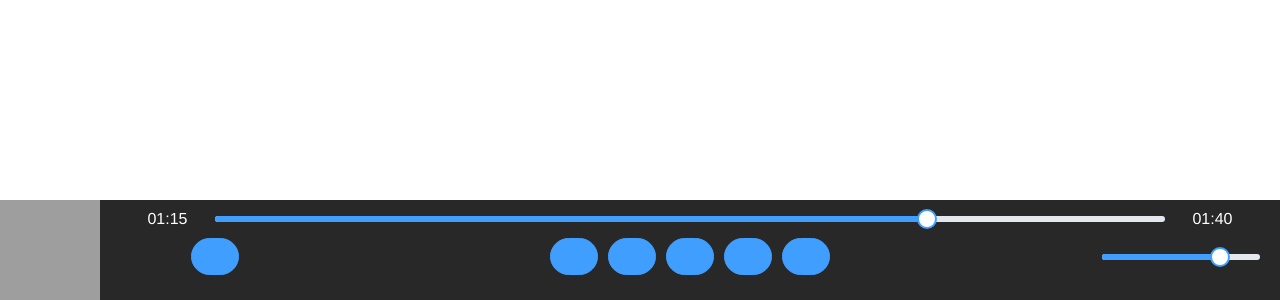
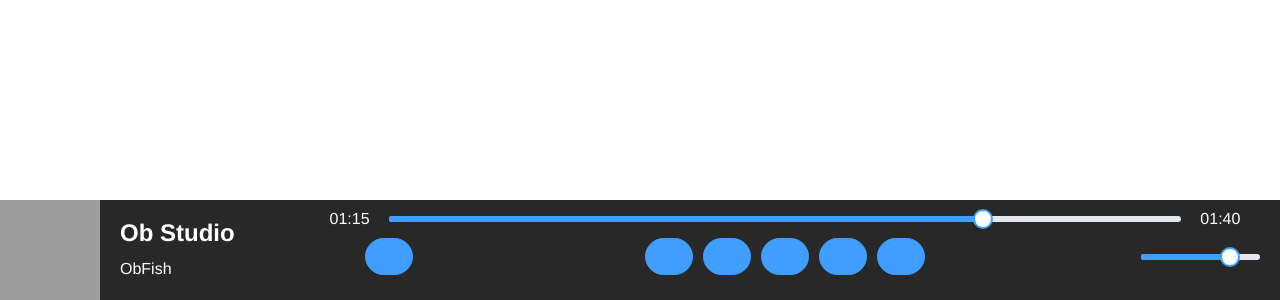
Before and after one commit to obstudio/ThuliumMusic-JS, a Vue app: page / in a window 1280 px wide. Shown: the part 500-800 px from the top of the page. Built offline with nearby package versions, Linux system fonts and the light colour scheme; grey boxes are pictures that could not be loaded; some icons are missing.

Commit message:
修复“The Big Mistake”(忘记歌名和艺术家了）

```diff
--- a/src/components/FooterPlayer.vue
+++ b/src/components/FooterPlayer.vue
@@ -5,6 +5,12 @@
         <img src="https://ob-studio.cn/assets/images/icon/obstudio.png" width="100" height="100">
       </el-aside>
       <el-main style="height: 100px; padding-top: 0;">
+        <el-row>
+          <el-col :span="4" style="color: white; text-align: left; line-height: 1rem; padding-top: .3rem">
+            <h1>Ob Studio</h1>
+            <p>ObFish</p>
+          </el-col>
+          <el-col :span="20">
             <el-row>
               <el-col :span="2" style="padding-top: .6rem; color: white">
                 01:15
@@ -29,11 +35,13 @@
               </el-col>
               <el-col :span="4">
                 <el-row>
-              <el-col :span="4">
+                  <el-col :span="6">
                     <icon name="volume-up" scale="1.5" style="color: white; padding-top: 0.5rem;"></icon>
                   </el-col>
-              <el-col :span="20">
+                  <el-col :span="18">
                     <el-slider v-model="volume"></el-slider>
+                  </el-col>
+                </el-row>
               </el-col>
             </el-row>
           </el-col>
```
Lines whose indentation alone changed are shown as unchanged.
